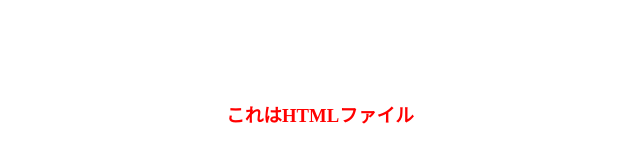
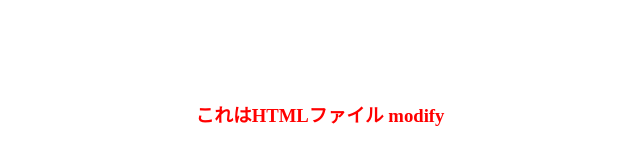
Before and after one commit to LFC0107/test, a plain HTML site: page index.html in a window 1280 px wide. Shown: the whole page, without its empty margins (320-960 px from the left). Drawn offline with Linux system fonts and the light colour scheme.

Commit message:
commit modify

```diff
--- a/index.html
+++ b/index.html
@@ -4,7 +4,7 @@
 	<title>Git勉強</title>
 	<link rel="stylesheet" type="text/css" href="style.css">
 <body>
-	<h3>これはHTMLファイル</h3>
+	<h3>これはHTMLファイル modify</h3>
 </body>
 </head>
 </html>
```
